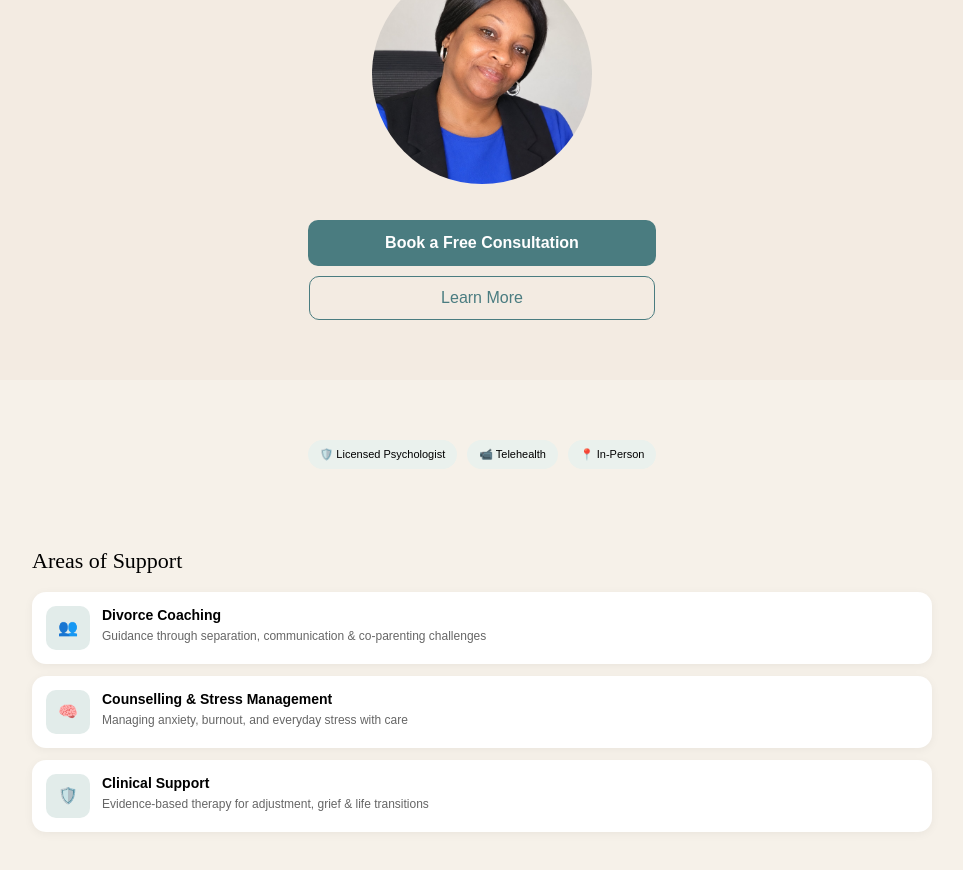
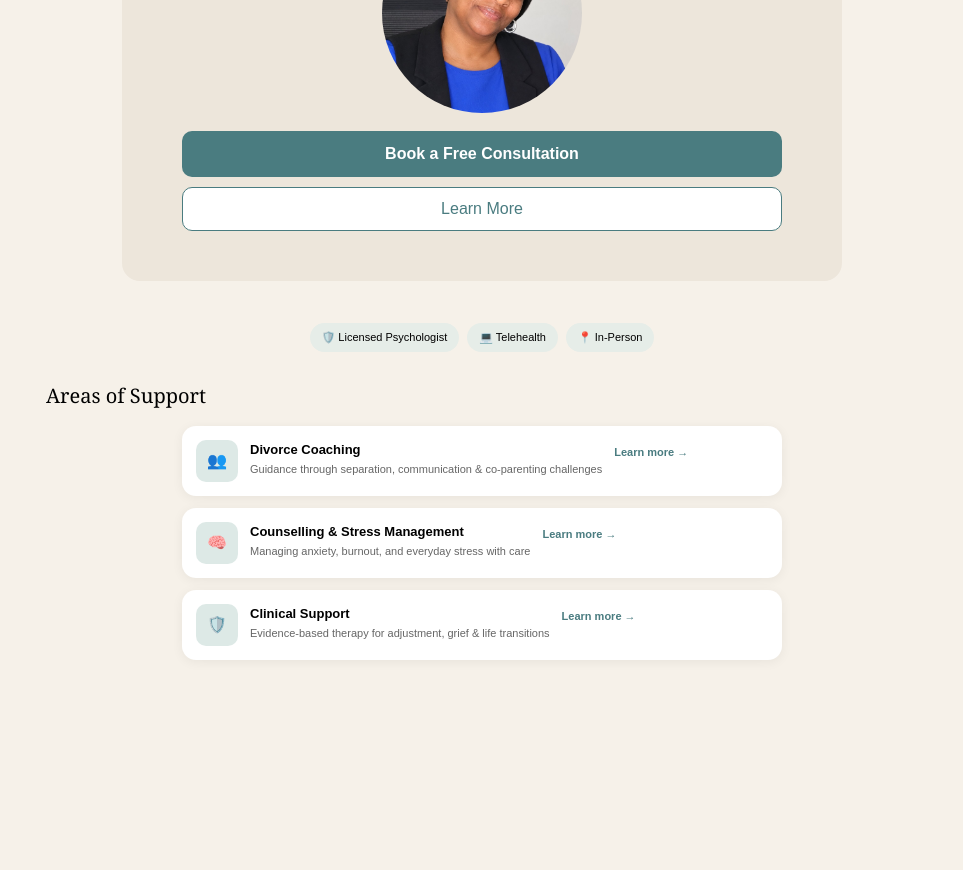
Before and after one commit to JoshuaOmosa/kelly-rogers, a Next.js app: page / in a window 1280 px wide. Shown: the part 440-1310 px from the top of the page, without its empty margins (158-1121 px from the left). After the commit the page ends 1140 px from the top, so only its background shows below. Built offline with nearby package versions, Linux system fonts and the light colour scheme.

Commit message:
make home cards link to services anchors

```diff
--- a/app/page.tsx
+++ b/app/page.tsx
@@ -1,64 +1,71 @@
 export default function Home(){
   return (
-    <main>
-      <section className="hero-card">
+    <main className="home">
+      <div className="hero-box">
         <h1>Support Through Life's Transitions</h1>
         <p>Compassionate, evidence-based counselling to help you navigate change, stress, and personal growth — with warmth and understanding.</p>
-        <div className="hero-img-wrap">
-          <img src="/kelly.jpg" alt="Kelly Rogers" />
-        </div>
-        <a href="/contact" className="btn-primary">Book a Free Consultation</a>
-        <a href="/process" className="btn-outline">Learn More</a>
-      </section>
+        <div className="circle-img"><img src="/kelly.jpg" alt="Kelly"/></div>
+        <a href="/contact" className="primary">Book a Free Consultation</a>
+        <a href="/process" className="outline">Learn More</a>
+      </div>
 
-      <div className="badges">
+      <div className="pills">
         <span>🛡️ Licensed Psychologist</span>
-        <span>📹 Telehealth</span>
+        <span>💻 Telehealth</span>
         <span>📍 In-Person</span>
       </div>
 
-      <section className="support-wrap">
-        <h2>Areas of Support</h2>
-        <div className="support-card">
-          <div className="s-icon">👥</div>
-          <div><b>Divorce Coaching</b><p>Guidance through separation, communication & co-parenting challenges</p></div>
-        </div>
-        <div className="support-card">
-          <div className="s-icon">🧠</div>
+      <h2 className="section-title">Areas of Support</h2>
+      <div className="cards">
+        <a href="/services#divorce" className="card">
+            <div className="ic">👥</div>
+           <div><b>Divorce Coaching</b><p>Guidance through separation, communication & co-parenting challenges</p></div>
+          <span className="learn">Learn more →</span>
+      </a>
+
+      <a href="/services#counselling" className="card">
+          <div className="ic">🧠</div>
           <div><b>Counselling & Stress Management</b><p>Managing anxiety, burnout, and everyday stress with care</p></div>
-        </div>
-        <div className="support-card">
-          <div className="s-icon">🛡️</div>
+          <span className="learn">Learn more →</span>
+      </a>
+
+      <a href="/services#clinical" className="card">
+         <div className="ic">🛡️</div>
           <div><b>Clinical Support</b><p>Evidence-based therapy for adjustment, grief & life transitions</p></div>
-        </div>
-      </section>
+          <span className="learn">Learn more →</span>
+      </a>
+      </div>
 
       <style>{`
-        .hero-card{ background:#F3EBE2; margin:20px; border-radius:20px; padding:28px 20px; text-align:center; }
-        .hero-card h1{ font-size:38px; font-family:serif; line-height:1.1; font-weight:400; max-width:320px; margin:0 auto; }
-        .hero-card p{ font-family:Arial; font-size:14px; line-height:1.5; margin:14px auto; max-width:320px; color:#444; }
-        .hero-img-wrap{ width:160px; height:160px; border-radius:50%; overflow:hidden; margin:20px auto; }
-        .hero-img-wrap img{ width:100%; height:100%; object-fit:cover; }
-        .btn-primary{ display:block; background:#4A7C80; color:white; padding:14px; border-radius:10px; text-decoration:none; font-family:Arial; font-weight:600; margin-top:16px; }
-        .btn-outline{ display:block; border:1.5px solid #4A7C80; color:#4A7C80; padding:12px; border-radius:10px; text-decoration:none; font-family:Arial; margin-top:10px; }
-        .badges{ display:flex; gap:10px; padding:10px 20px; overflow-x:auto; }
-        .badges span{ background:#EAF1ED; padding:8px 12px; border-radius:20px; font-size:11px; font-family:Arial; white-space:nowrap; }
-        .support-wrap{ padding:20px; }
-        .support-wrap h2{ font-family:serif; font-weight:400; font-size:22px; }
-        .support-card{ background:white; border-radius:14px; padding:14px; display:flex; gap:12px; align-items:flex-start; margin-top:12px; box-shadow:0 2px 10px rgba(0,0,0,0.05); text-align:left; }
-        .s-icon{ width:44px; height:44px; background:#E2ECEA; border-radius:10px; display:flex; align-items:center; justify-content:center; flex-shrink:0; }
-        .support-card b{ font-family:Arial; font-size:14px; }
-        .support-card p{ font-family:Arial; font-size:12px; color:#666; margin:4px 0 0; line-height:1.4; }
+        .card{ display:flex; gap:12px; text-decoration:none; color:inherit; cursor:pointer; }
+        .card:hover{ background:#f5efe6; }
+        .learn{ font-family:Arial; font-size:11px; color:#4A7C80; font-weight:600; margin-top:6px; display:block; }
 
-        /* TABLET + DESKTOP */
+        .home{max-width:500px;margin:0 auto;padding-bottom:40px}
+        .hero-box{background:#EDE6DB;margin:12px;border-radius:18px;padding:26px 18px;text-align:center}
+        .hero-box h1{font-family:Georgia,serif;font-size:36px;line-height:1.1;font-weight:400;margin:0 auto;max-width:300px}
+        .hero-box p{font-family:Arial;font-size:13px;line-height:1.5;color:#444;margin:12px auto;max-width:300px}
+        .circle-img{width:150px;height:150px;border-radius:50%;overflow:hidden;margin:18px auto}
+        .circle-img img{width:100%;height:100%;object-fit:cover}
+        .primary{display:block;background:#4A7C80;color:white;padding:14px;border-radius:10px;text-decoration:none;font-family:Arial;font-weight:600;margin-top:10px}
+        .outline{display:block;border:1.5px solid #4A7C80;color:#4A7C80;padding:12px;border-radius:10px;text-decoration:none;font-family:Arial;margin-top:10px;background:white}
+        .pills{display:flex;gap:8px;padding:12px;overflow-x:auto}
+        .pills span{background:#E6EDE8;padding:8px 12px;border-radius:20px;font-size:11px;font-family:Arial;white-space:nowrap;display:flex;gap:6px;align-items:center}
+        .section-title{font-family:Georgia,serif;font-weight:400;font-size:20px;padding:0 14px;margin-top:18px}
+        .cards{padding:0 12px;display:flex;flex-direction:column;gap:12px;margin-top:10px}
+        .card{background:white;border-radius:14px;padding:14px;display:flex;gap:12px;box-shadow:0 2px 12px rgba(0,0,0,0.06);text-align:left}
+        .ic{width:42px;height:42px;background:#DDE9E6;border-radius:10px;display:flex;align-items:center;justify-content:center;flex-shrink:0}
+        .card b{font-family:Arial;font-size:13px}
+        .card p{font-family:Arial;font-size:11px;color:#666;margin:4px 0 0;line-height:1.4}
+
         @media(min-width:769px){
-          .hero-card{ margin:40px 60px; padding:60px; display:flex; flex-direction:column; align-items:center; }
-          .hero-card h1{ font-size:52px; max-width:500px; }
-          .hero-card p{ max-width:500px; font-size:16px; }
-          .hero-img-wrap{ width:220px; height:220px; }
-          .btn-primary, .btn-outline{ width:320px; }
-          .badges{ justify-content:center; padding:20px; }
-          .support-wrap{ padding:40px 60px; max-width:900px; margin:0 auto; }
+          .home{max-width:900px}
+          .hero-box{margin:30px auto;padding:50px 60px;max-width:600px}
+          .hero-box h1{font-size:48px;max-width:420px}
+          .hero-box p{font-size:15px;max-width:420px}
+          .circle-img{width:200px;height:200px}
+          .pills{justify-content:center}
+          .cards{max-width:600px;margin:10px auto 0}
         }
       `}</style>
     </main>
```
